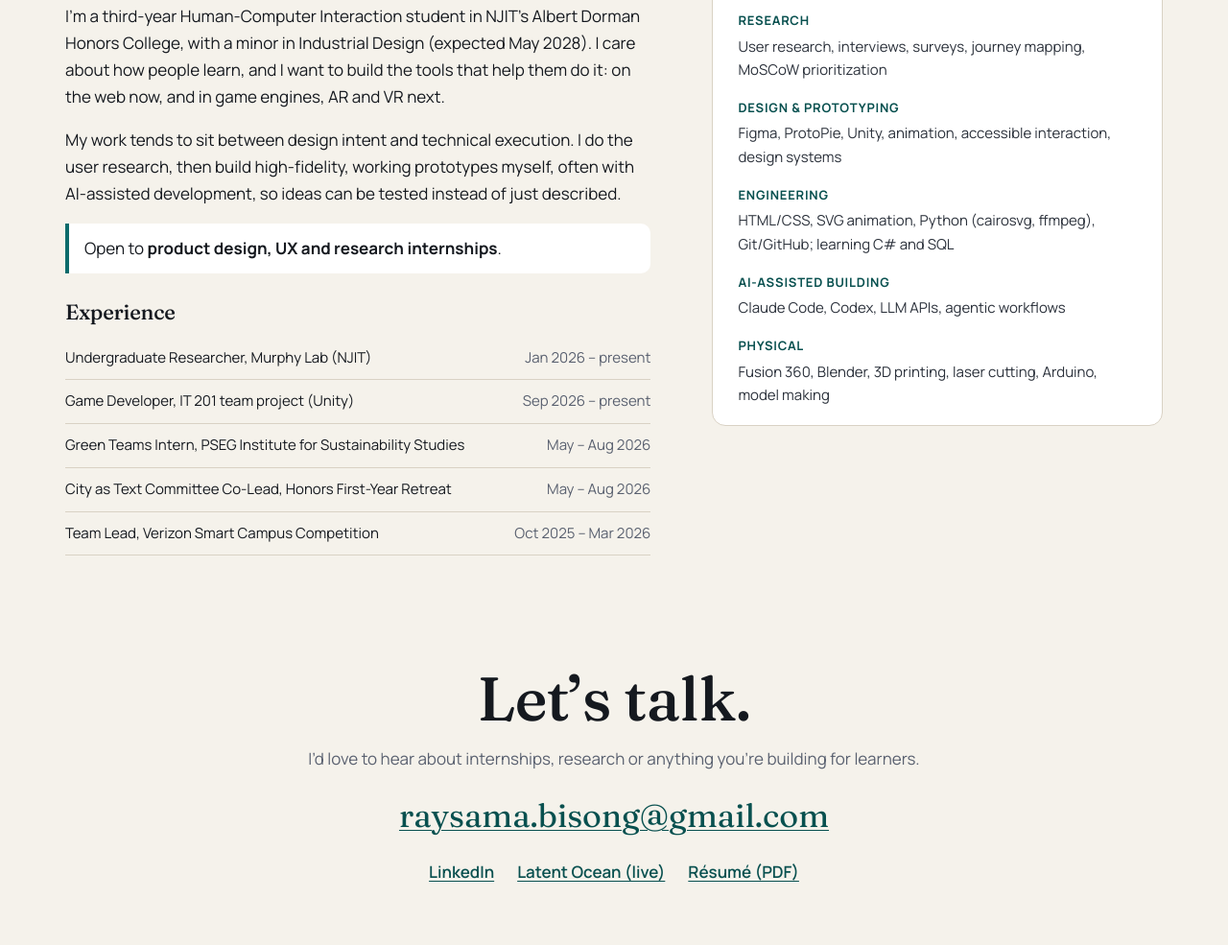
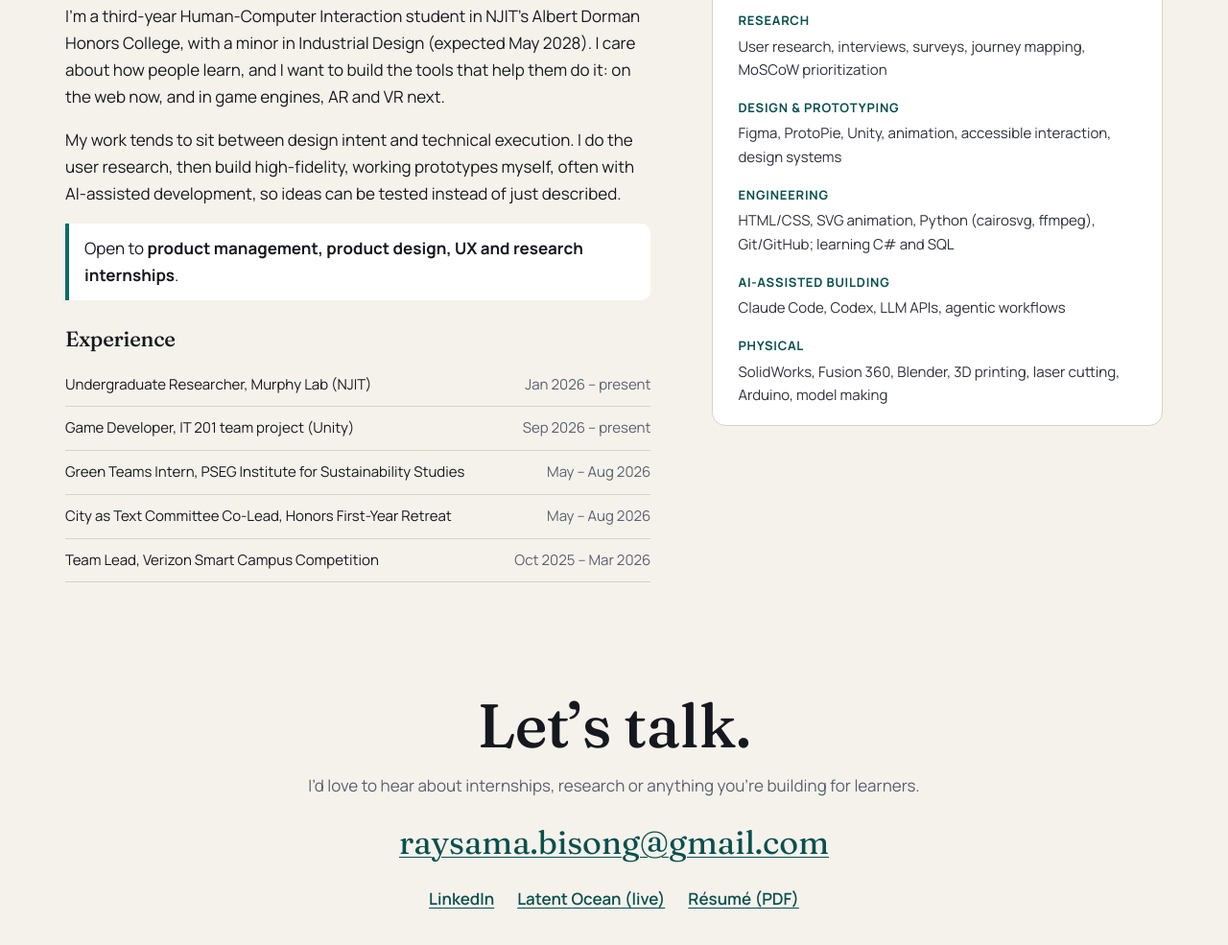
Before and after one commit to Iamraygb/iamraygb.github.io, a plain HTML site: page index.html in a window 1280 px wide. Shown: the part 3841-4826 px from the top of the page at 96% size. Drawn offline with Linux system fonts and the light colour scheme.

Commit message:
Add SolidWorks, product management interest; update résumé
Co-Authored-By: Claude Opus 5.5 <noreply@anthropic.com>
Claude-Session: https://claude.ai/code/session_01HLCNjCYV4c7PxQt6DAYBTB

```diff
--- a/index.html
+++ b/index.html
@@ -167,7 +167,7 @@
     <h2>About</h2>
     <p>I&rsquo;m a third-year Human-Computer Interaction student in NJIT&rsquo;s Albert Dorman Honors College, with a minor in Industrial Design (expected May 2028). I care about how people learn, and I want to build the tools that help them do it: on the web now, and in game engines, AR and VR next.</p>
     <p>My work tends to sit between design intent and technical execution. I do the user research, then build high-fidelity, working prototypes myself, often with AI-assisted development, so ideas can be tested instead of just described.</p>
-    <p class="open">Open to <strong>product design, UX and research internships</strong>.</p>
+    <p class="open">Open to <strong>product management, product design, UX and research internships</strong>.</p>
     <h3>Experience</h3>
     <ul class="exp">
       <li><span>Undergraduate Researcher, Murphy Lab (NJIT)</span><span>Jan 2026 &ndash; present</span></li>
@@ -184,7 +184,7 @@
       <dt>Design &amp; prototyping</dt><dd>Figma, ProtoPie, Unity, animation, accessible interaction, design systems</dd>
       <dt>Engineering</dt><dd>HTML/CSS, SVG animation, Python (cairosvg, ffmpeg), Git/GitHub; learning C# and SQL</dd>
       <dt>AI-assisted building</dt><dd>Claude Code, Codex, LLM APIs, agentic workflows</dd>
-      <dt>Physical</dt><dd>Fusion 360, Blender, 3D printing, laser cutting, Arduino, model making</dd>
+      <dt>Physical</dt><dd>SolidWorks, Fusion 360, Blender, 3D printing, laser cutting, Arduino, model making</dd>
     </dl>
   </div>
 </section>
```
Also changed, not shown: 1 other file.
